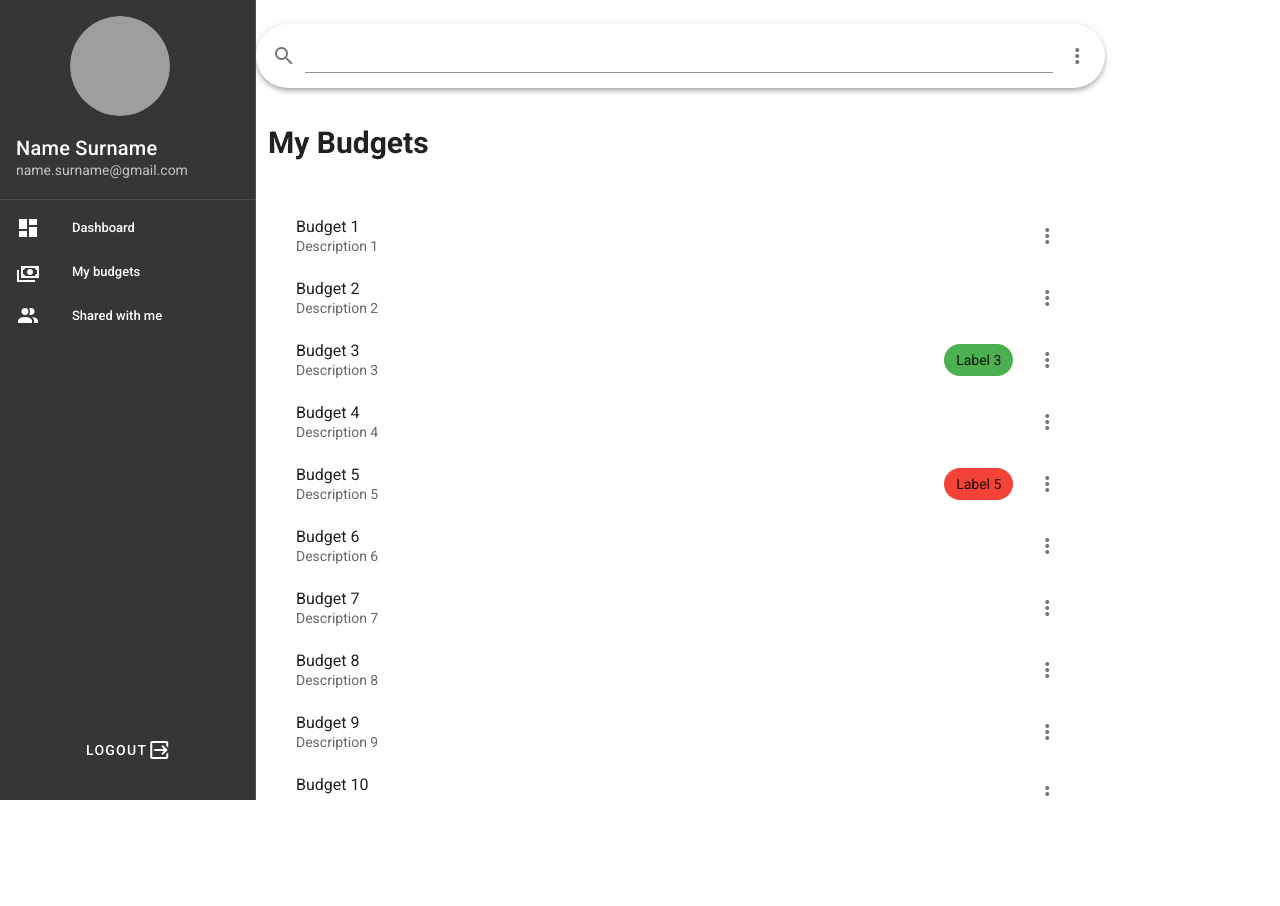
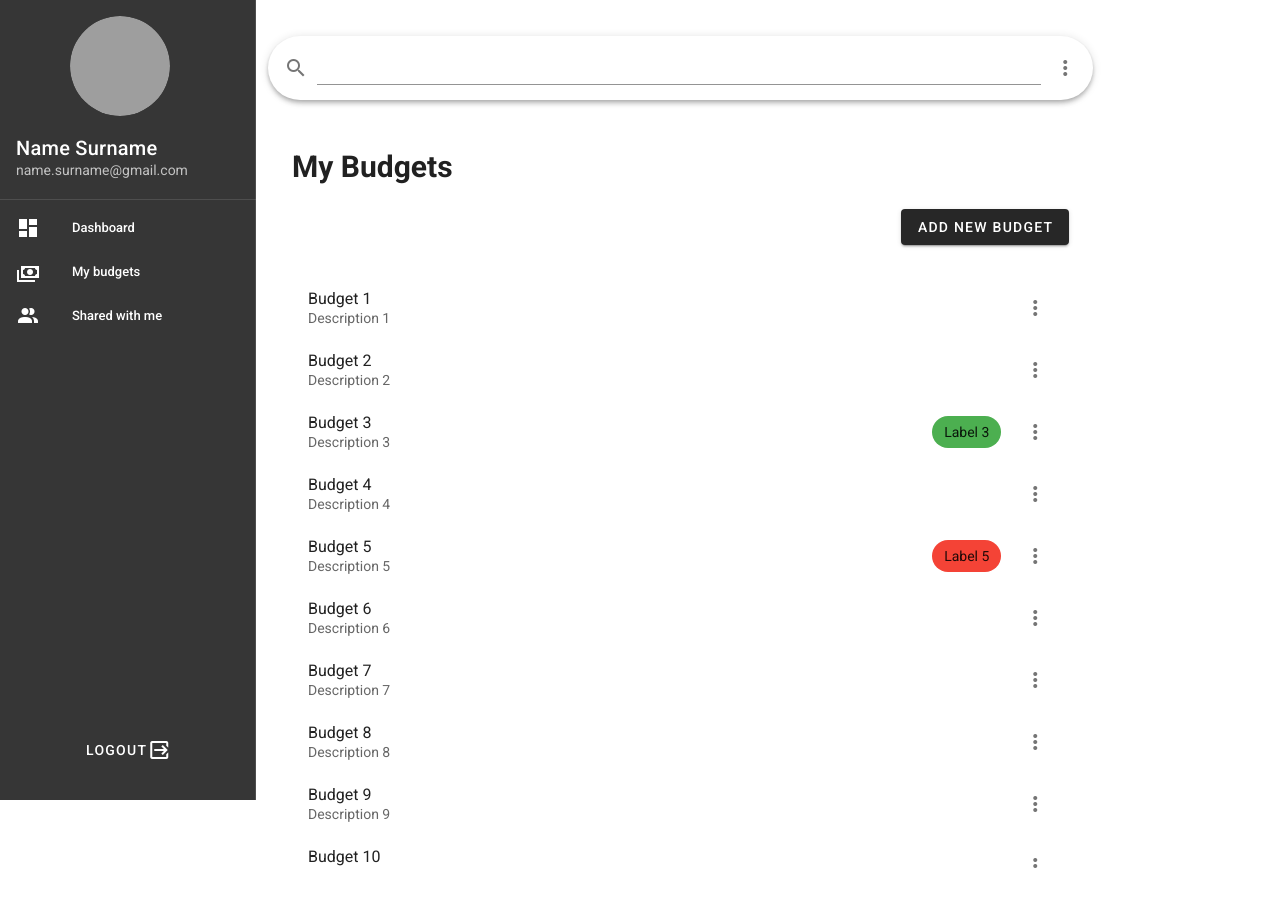
Before and after one commit to yuriykis/family_budget, a Vue app in the folder frontend/budget_app/: page / in a window 1280 px wide. Shown: the top 906 px of the page. Before the commit the page ends 833 px from the top, so only its background shows below. Built offline with nearby package versions, Linux system fonts and the light colour scheme; grey boxes are pictures that could not be loaded.

Commit message:
Update interface
Add "add new budget" button
Connect dialog to add and edit budget events

Signed-off-by: Yuriy Kis <yurakis9@gmail.com>

```diff
--- a/frontend/budget_app/src/components/App.vue
+++ b/frontend/budget_app/src/components/App.vue
@@ -8,9 +8,11 @@
         <v-col cols="8" md="10">
           <v-container>
             <v-row>
-              <SearchBar v-show="isAuthenticated" />
+              <v-col>
+                <SearchBar v-show="isAuthenticated" />
+              </v-col>
             </v-row>
-            <v-row>
+            <v-row class="ma-0">
               <v-col>
                 <router-view />
               </v-col>
--- a/frontend/budget_app/src/components/BudgetsList.vue
+++ b/frontend/budget_app/src/components/BudgetsList.vue
@@ -13,7 +13,7 @@
                         </v-chip>
                     </v-list-item-action>
                     <v-list-item-action>
-                        <v-menu right offset-x=100 rounded>
+                        <v-menu right offset-x=10 rounded>
                             <template v-slot:activator="{ on, attrs }">
                                 <v-btn icon v-bind="attrs" v-on="on">
                                     <v-icon>mdi-dots-vertical</v-icon>
@@ -22,7 +22,11 @@
 
                             <v-list dense height="150px">
                                 <v-list-item v-for="(budgetAction, index) in budgetActions" :key="index">
-                                    <v-list-item-title>{{ budgetAction.title }}</v-list-item-title>
+                                    <v-list-item-title>
+                                        <v-btn @click="executeBudgetAction(budget, budgetAction)" plain>
+                                            {{ budgetAction.title }}
+                                        </v-btn>
+                                    </v-list-item-title>
                                 </v-list-item>
                             </v-list>
                         </v-menu>
@@ -39,8 +43,8 @@ export default {
     data: () => ({
         budgetActions: [
             { title: 'Edit', icon: 'mdi-pencil' },
+            { title: 'Share', icon: 'mdi-share' },
             { title: 'Delete', icon: 'mdi-delete' },
-            { title: 'Share', icon: 'mdi-share' },
         ],
         budgets: [
             {
@@ -147,6 +151,15 @@ export default {
     methods: {
         selectBudget(budget) {
             this.$emit('selectBudget', budget)
+        },
+        executeBudgetAction(budget, budgetAction) {
+            if (budgetAction.title === 'Edit') {
+                this.$emit('editBudget', budget)
+            } else if (budgetAction.title === 'Delete') {
+                this.$emit('deleteBudget', budget)
+            } else if (budgetAction.title === 'Share') {
+                this.$emit('shareBudget', budget)
+            }
         }
     }
 }
--- a/frontend/budget_app/src/components/Home.vue
+++ b/frontend/budget_app/src/components/Home.vue
@@ -1,11 +1,23 @@
 <template>
     <v-container>
         <v-row>
-            <div id="my_budget">My Budgets</div>
+            <v-col cols="12">
+                <div id="my_budget">My Budgets</div>
+            </v-col>
+        </v-row>
+        <v-row justify="end" class="ma-0">
+            <v-dialog v-model="dialog" width="500">
+                <template v-slot:activator="{ on, attrs }">
+                    <v-btn dark class="white--text" @click="addBudget" v-bind="attrs" v-on="on">
+                        Add New Budget
+                    </v-btn>
+                </template>
+                <BudgetProps @on-close="closeDialog" :title="budgetTitle" />
+            </v-dialog>
         </v-row>
         <v-row>
             <v-col cols="12">
-                <BudgetsList />
+                <BudgetsList @editBudget="editBudgetDialog" />
             </v-col>
         </v-row>
     </v-container>
@@ -13,10 +25,35 @@
 
 <script>
 import BudgetsList from './BudgetsList.vue';
+import BudgetProps from './BudgetProps.vue';
 export default {
     name: "Home",
-    data: () => ({}),
-    components: { BudgetsList }
+    data: () => ({
+        dialog: false,
+        budgetTitle: "Add New Budget"
+    }),
+    components: { BudgetsList, BudgetProps },
+    methods: {
+        setBudgetTitle(title) {
+            this.budgetTitle = title;
+        },
+        addBudget() {
+            this.setBudgetTitle("Add New Budget");
+            this.dialog = true;
+        },
+        closeDialog() {
+            this.dialog = false;
+        },
+        editBudgetDialog() {
+            this.setBudgetTitle("Edit Budget");
+            this.dialog = true;
+        },
+    },
+    computed: {
+        budgetTitle() {
+            return this.budgetTitle;
+        }
+    }
 }
 </script>
 
```
